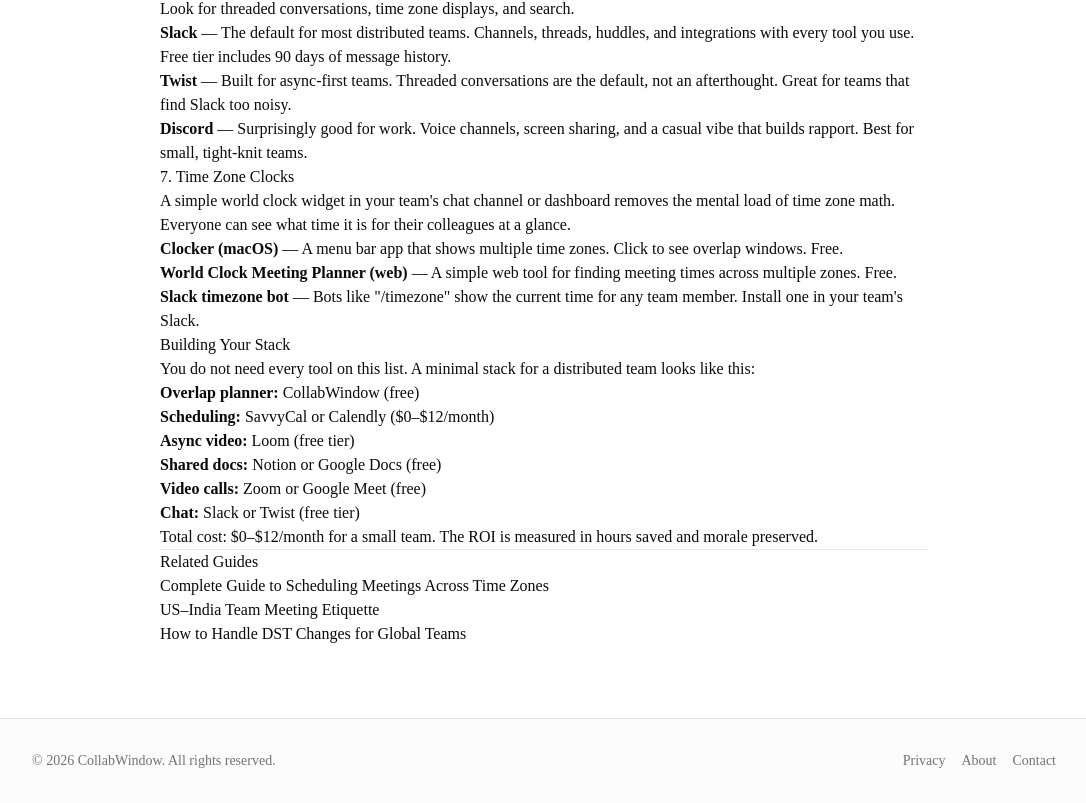
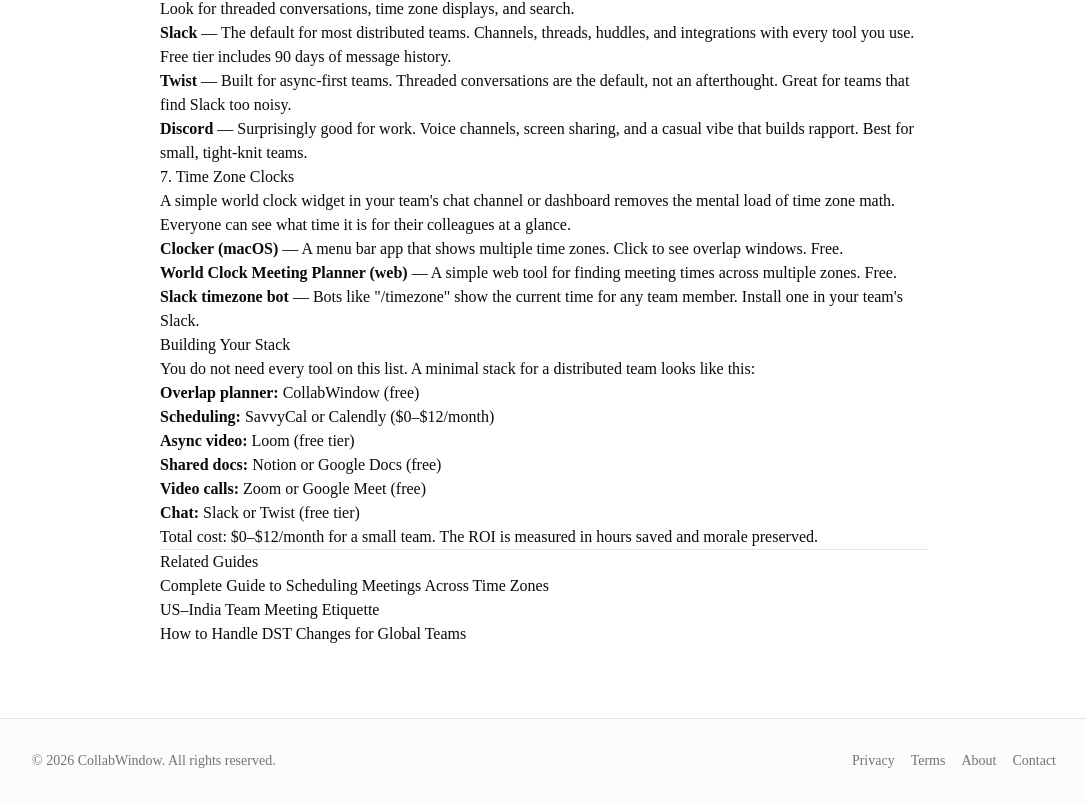
Before and after one commit to Kevibes/collabwindow, a Next.js app: page /blog/best-tools-remote-team-meetings in a window 1280 px wide. Shown: the part 1428-2231 px from the top of the page, without its empty margins (96-1182 px from the left). Built offline with nearby package versions, Linux system fonts and the light colour scheme; no server answers.

Commit message:
fix: add Terms link to all page footers

```diff
--- a/app/blog/best-tools-remote-team-meetings/page.tsx
+++ b/app/blog/best-tools-remote-team-meetings/page.tsx
@@ -156,6 +156,7 @@
           <div>© {new Date().getFullYear()} CollabWindow. All rights reserved.</div>
           <div className="flex gap-4">
             <a href="/privacy" className="hover:text-foreground">Privacy</a>
+            <a href="/terms" className="hover:text-foreground">Terms</a>
             <a href="/about" className="hover:text-foreground">About</a>
             <a href="/contact" className="hover:text-foreground">Contact</a>
           </div>
--- a/app/blog/complete-guide-scheduling-meetings-across-time-zones/page.tsx
+++ b/app/blog/complete-guide-scheduling-meetings-across-time-zones/page.tsx
@@ -187,6 +187,7 @@
           <div>© {new Date().getFullYear()} CollabWindow. All rights reserved.</div>
           <div className="flex gap-4">
             <a href="/privacy" className="hover:text-foreground">Privacy</a>
+            <a href="/terms" className="hover:text-foreground">Terms</a>
             <a href="/about" className="hover:text-foreground">About</a>
             <a href="/contact" className="hover:text-foreground">Contact</a>
           </div>
--- a/app/blog/how-to-handle-dst-changes-global-teams/page.tsx
+++ b/app/blog/how-to-handle-dst-changes-global-teams/page.tsx
@@ -171,6 +171,7 @@
           <div>© {new Date().getFullYear()} CollabWindow. All rights reserved.</div>
           <div className="flex gap-4">
             <a href="/privacy" className="hover:text-foreground">Privacy</a>
+            <a href="/terms" className="hover:text-foreground">Terms</a>
             <a href="/about" className="hover:text-foreground">About</a>
             <a href="/contact" className="hover:text-foreground">Contact</a>
           </div>
--- a/app/blog/page.tsx
+++ b/app/blog/page.tsx
@@ -86,6 +86,7 @@
           <div>© {new Date().getFullYear()} CollabWindow. All rights reserved.</div>
           <div className="flex gap-4">
             <a href="/privacy" className="hover:text-foreground">Privacy</a>
+            <a href="/terms" className="hover:text-foreground">Terms</a>
             <a href="/about" className="hover:text-foreground">About</a>
             <a href="/contact" className="hover:text-foreground">Contact</a>
           </div>
--- a/app/blog/us-india-team-meeting-etiquette/page.tsx
+++ b/app/blog/us-india-team-meeting-etiquette/page.tsx
@@ -131,6 +131,7 @@
           <div>© {new Date().getFullYear()} CollabWindow. All rights reserved.</div>
           <div className="flex gap-4">
             <a href="/privacy" className="hover:text-foreground">Privacy</a>
+            <a href="/terms" className="hover:text-foreground">Terms</a>
             <a href="/about" className="hover:text-foreground">About</a>
             <a href="/contact" className="hover:text-foreground">Contact</a>
           </div>
--- a/app/page.tsx
+++ b/app/page.tsx
@@ -234,6 +234,7 @@
           <div>© {new Date().getFullYear()} CollabWindow. All rights reserved.</div>
           <div className="flex gap-4">
             <Link href="/privacy" className="hover:text-foreground">Privacy</Link>
+            <Link href="/terms" className="hover:text-foreground">Terms</Link>
             <Link href="/about" className="hover:text-foreground">About</Link>
             <Link href="/contact" className="hover:text-foreground">Contact</Link>
           </div>
--- a/components/pair-page-layout.tsx
+++ b/components/pair-page-layout.tsx
@@ -145,6 +145,7 @@
           <div>© {new Date().getFullYear()} CollabWindow. All rights reserved.</div>
           <div className="flex gap-4">
             <Link href="/privacy" className="hover:text-foreground">Privacy</Link>
+            <Link href="/terms" className="hover:text-foreground">Terms</Link>
             <Link href="/about" className="hover:text-foreground">About</Link>
             <Link href="/contact" className="hover:text-foreground">Contact</Link>
           </div>
```
